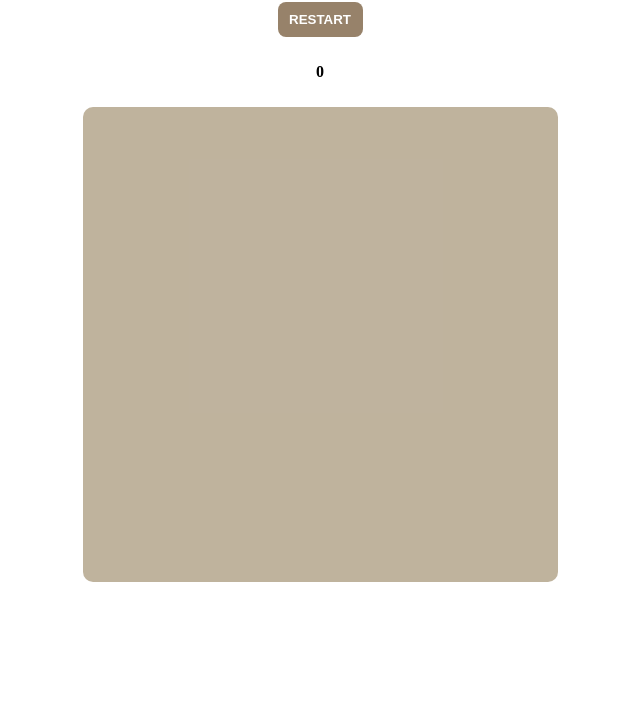
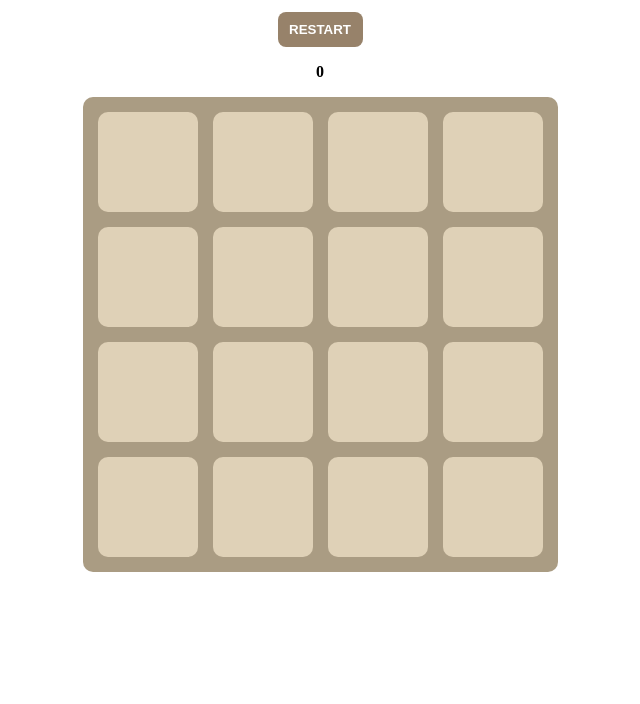
Before and after one commit to laffierr/2048_tiny_test, a plain HTML site: page index.html in a window 1280 px wide. Shown: the part 96-800 px from the top of the page, without its empty margins (320-960 px from the left). Drawn offline with Linux system fonts and the light colour scheme.

Commit message:
5.14.18:00

```diff
--- a/index.css
+++ b/index.css
@@ -19,7 +19,7 @@ body {
 }
 
 #title_content {
-    font-size: 40px;
+    font-size: 50px;
     font-weight: bold;
 }
 
@@ -27,6 +27,7 @@ body {
     display: flex;
     justify-content: center;
     align-items: center;
+    margin-top: 10px;
 }
 
 #btn_content{
@@ -50,8 +51,8 @@ body {
     width: 100%;
     /* text-align: center; */
 
-    margin-top: 20px;
-    margin-bottom: 20px;
+    margin-top: 10px;
+    margin-bottom: 10px;
 
     font-weight: bold;
 }
@@ -64,10 +65,22 @@ body {
 }
 
 #body_content {
+    display: grid;
+    grid-template-columns: repeat(4,1fr);
+    grid-template-rows: repeat(4,1fr);
+    gap: 15px;
+    padding: 15px;
+    box-sizing: border-box;
+
     width: 475px;
     height: 475px;
 
     border-radius: 10px;
     /* box-shadow: 0 2px 4px rgba(0,0,0,0.4); */
-    background-color: rgba(128, 104, 61, 0.5);
+    background-color: rgba(87, 59, 8, 0.5);
 }
+
+#squares {
+    background-color: rgba(240, 225, 200, 0.767);
+    border-radius: 10px;
+}
--- a/index.html
+++ b/index.html
@@ -4,7 +4,7 @@
     <meta charset="UTF-8">
     <meta http-equiv="X-UA-Compatible" content="IE=edge">
     <meta name="viewport" content="width=device-width, initial-scale=1.0">
-    <title>Document</title>
+    <title>2048 THE GAME</title>
 
     <link rel="stylesheet" href="./index.css">
     <title>The Game</title>
@@ -31,6 +31,22 @@
     <div id="body_container">
         <div id="body_content">
             <!-- 里面应该有十六个方块 -->
+                <div id="squares"></div>
+                <div id="squares"></div>
+                <div id="squares"></div>
+                <div id="squares"></div>
+                <div id="squares"></div>
+                <div id="squares"></div>
+                <div id="squares"></div>
+                <div id="squares"></div>
+                <div id="squares"></div>
+                <div id="squares"></div>
+                <div id="squares"></div>
+                <div id="squares"></div>
+                <div id="squares"></div>
+                <div id="squares"></div>
+                <div id="squares"></div>
+                <div id="squares"></div>
         </div>
     </div>
 
--- a/index.js
+++ b/index.js
@@ -66,6 +66,8 @@ function cubeCreate(n) {
     // n代表生成方块的数量 开始两个正常一个
     // 生成方块的值可能是2^1也可能是2^2
 
+    // 方块的值不同，颜色也不同
+
 
 }
 
@@ -84,18 +86,28 @@ function scoreCal() {
 
 // 程序主函数
 function gameStart() {
+    console.log('gameStart');
 
     // 初始化棋盘
     init();
 
     // 每次检测到一个滑动的操作都调用一次滑动的函数
+    slide();
 
+    // 如果按了重新开始按钮就进行初始化
+    init();
 
-    // 先对游戏进行初始化
 }
 
-// 页面加载完成后开始游戏
+// 页面加载完成后自动开始游戏
 
+// document.addEventListener("DOMContentLoaded",function() {
+//     gameStart();
+// })
+
+window.onload = function () {
+    gameStart();
+}
 
 
 // 高级功能：
```
